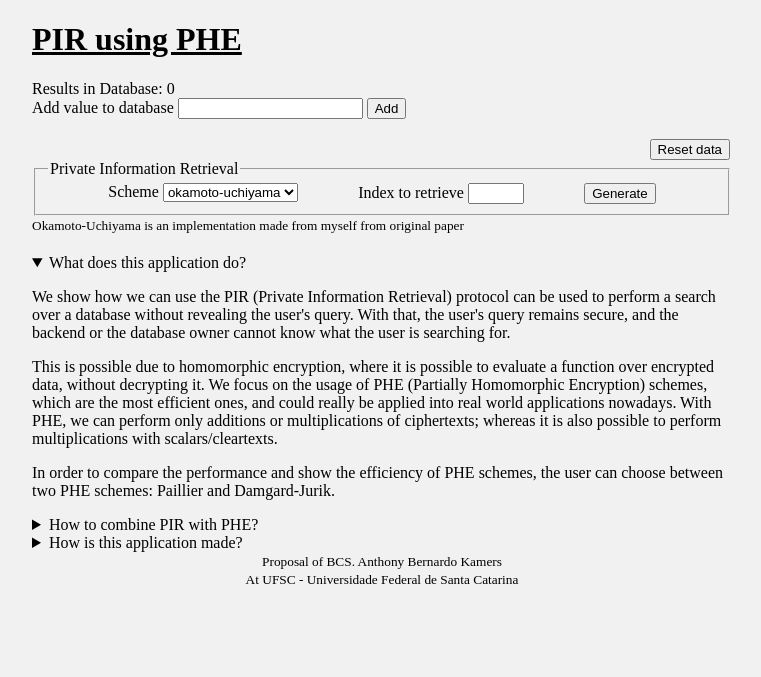
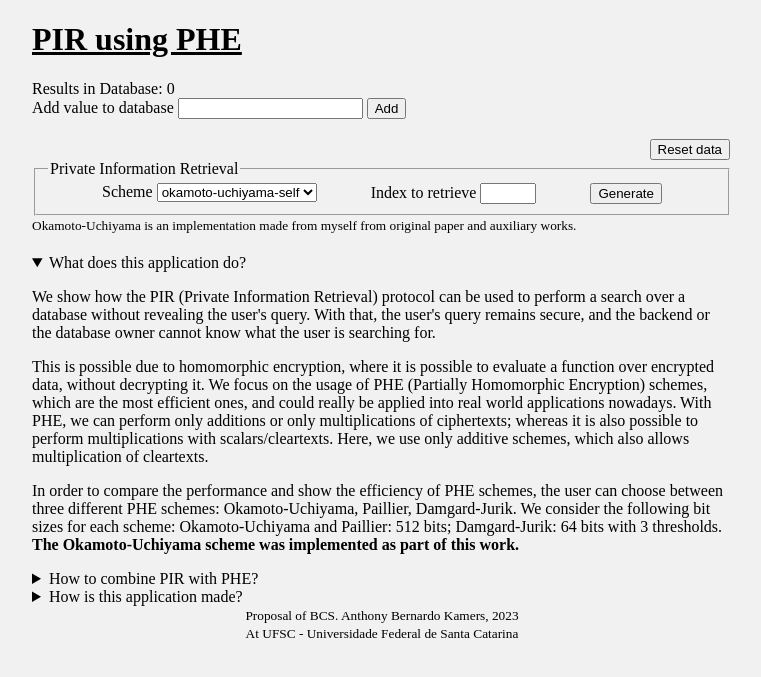
Before and after one commit to AnthonyKamers/phe-pir, a Flask app: page / in a window 1280 px wide. Shown: the top 677 px of the page, without its empty margins (258-1019 px from the left). Run offline with Flask 3, Linux system fonts and the light colour scheme.

Commit message:
Standardizing length of keys in bits + better FAQ + better README

```diff
--- a/client-server/app.py
+++ b/client-server/app.py
@@ -1,7 +1,7 @@
 from flask import Flask, render_template, request, redirect, session
 from flask_session import Session
 
-from crypto_client import generate_keypair, plain_hot, encrypt_hot, map_scheme_algorithm
+from crypto_client import generate_keypair, plain_hot, encrypt_hot, schemes
 from crypto_server import sum_encrypted
 from db import create_table, get_qtd, get_all, new_result
 from utils import show_title_private_key, show_private_key, show_encrypted_value, private_key_sessions
@@ -34,7 +34,7 @@ def page_not_found(error):
 def index():
     if session.get('step') is None:
         session['step'] = 0
-    return render_template('pages/index.jinja', qtd=get_qtd(), schemes=list(map_scheme_algorithm.keys()))
+    return render_template('pages/index.jinja', qtd=get_qtd(), schemes=schemes)
 
 
 @app.route('/add', methods=['POST'])
--- a/client-server/crypto_client.py
+++ b/client-server/crypto_client.py
@@ -4,17 +4,21 @@ from phe.paillier import generate_paillier_keypair as paillier_keygen
 from okamoto_uchiyama.okamoto_uchiyama import generate_okamoto_uchiyama as okamoto_uchiyama_keygen
 from utils import time_function
 
-map_scheme_algorithm = {
-    'okamoto-uchiyama': okamoto_uchiyama_keygen,
-    'damgard-jurik': damgard_jurik_keygen,
-    'paillier': paillier_keygen,
-}
+DAMGARD_JURIK_BIT_SIZE = 64
+DEFAULT_BIT_SIZE = 512
 
+schemes = ['okamoto-uchiyama-self', 'damgard-jurik', 'paillier',]
 
 @time_function('keygen')
 def generate_keypair(scheme: str):
-    if scheme in map_scheme_algorithm:
-        return map_scheme_algorithm[scheme]()
+    if scheme in schemes:
+        match scheme:
+            case 'paillier':
+                return paillier_keygen(n_length=DEFAULT_BIT_SIZE)
+            case 'okamoto-uchiyama-self':
+                return okamoto_uchiyama_keygen(DEFAULT_BIT_SIZE)
+            case 'damgard-jurik':
+                return damgard_jurik_keygen(DAMGARD_JURIK_BIT_SIZE)
     else:
         raise ValueError('Invalid scheme')
 
--- a/client-server/okamoto_uchiyama/okamoto_uchiyama.py
+++ b/client-server/okamoto_uchiyama/okamoto_uchiyama.py
@@ -50,6 +50,8 @@ class PublicKeyOkamotoUchiyama:
             raise Exception(f"The message must be between 0 and 2**{self.k - 1}")
 
         r = randint(1, self.n)
+
+        # more efficient
         ciphertext = pow(self.g, m + (self.n * r), self.n)
         return EncryptedOkamotoUchiyama(ciphertext, self)
 
@@ -60,13 +62,13 @@ class PrivateKeyOkamotoUchiyama(AbstractPublicKey):
         self.p = p
         self.p_square = p * p
         self.q = q
+        self.g_p = modular_inverse(self.discrete_logarithm(self.public_key.g), self.p)
 
     def decrypt(self, ciphertext: EncryptedOkamotoUchiyama):
         AbstractPublicKey.check_public_key(self, ciphertext)
 
-        g_p = modular_inverse(self.discrete_logarithm(self.public_key.g), self.p)
         c_p = self.discrete_logarithm(ciphertext.ciphertext)
-        return (c_p * g_p) % self.p
+        return (c_p * self.g_p) % self.p
 
     def discrete_logarithm(self, c: int):
         z = pow(c, self.p - 1, self.p_square)
--- a/client-server/templates/components/faq.jinja
+++ b/client-server/templates/components/faq.jinja
@@ -2,7 +2,7 @@
     <details open>
         <summary>What does this application do?</summary>
         <p>
-            We show how we can use the PIR (Private Information Retrieval) protocol
+            We show how the PIR (Private Information Retrieval) protocol
             can be used to perform a search over a database without revealing the
             user's query. With that, the user's query remains secure, and the backend
             or the database owner cannot know what the user is searching for.
@@ -13,14 +13,18 @@
             to evaluate a function over encrypted data, without decrypting it. We focus
             on the usage of PHE (Partially Homomorphic Encryption) schemes, which are
             the most efficient ones, and could really be applied into real world
-            applications nowadays. With PHE, we can perform only additions or
+            applications nowadays. With PHE, we can perform only additions or only
             multiplications of ciphertexts; whereas it is also possible to perform
-            multiplications with scalars/cleartexts.
+            multiplications with scalars/cleartexts. Here, we use only additive schemes,
+            which also allows multiplication of cleartexts.
         </p>
 
         <p>
             In order to compare the performance and show the efficiency of PHE schemes,
-            the user can choose between two PHE schemes: Paillier and Damgard-Jurik.
+            the user can choose between three different PHE schemes: Okamoto-Uchiyama,
+            Paillier, Damgard-Jurik. We consider the following bit sizes for each scheme:
+            Okamoto-Uchiyama and Paillier: 512 bits; Damgard-Jurik: 64 bits with 3 thresholds.
+            <b>The Okamoto-Uchiyama scheme was implemented as part of this work.</b>
         </p>
     </details>
     <details>
@@ -30,7 +34,8 @@
             To construct the PIR protocol with a PHE scheme, we only rely on
             addition of ciphertexts and multiplication with scalars. We also don't need
             to encrypt the whole database, but it is necessary to run through all elements
-            on it. The protocol has the following steps:
+            on it, as such the protocol has a complexity of <code>O(n)</code>. The protocol
+            has the following steps:
         </p>
         <ol class="steps">
             <li>
@@ -45,7 +50,7 @@
             <li>
                 The server runs through all elements of the database, and for each element,
                 it multiplies the encrypted vector element with the correspondent non-ciphered
-                element in the database. Here we use the multiplication with a ciphertext and
+                element in the database. Here we use the multiplication between a ciphertext and
                 a cleartext. Then, we need to sum all of these multiplications, homomorphically.
             </li>
             <li>
@@ -69,9 +74,10 @@
         </p>
         <p>
             The core is done in Python 3.10, using the Flask framework to serve the application.
-            The database is a very simple SQLite database, where it is parsed by Python and
-            showed using Python. The schemes we use are the Paillier and the Damgard-Jurik schemes,
-            so the packages we also use is `phe` for the former, and `damgard-jurik` for the last.
+            The database is a very simple SQLite database (managed using package `peewee`), where
+            it is parsed by Python and showed using Jinja (Python + HTML). The schemes we use are Paillier
+            (package `phe`), and the Damgard-Jurik (package `damgard-jurik`), while the Okamoto-Uchiyama
+            one was implemented by myself, in order to understand the whole construction.
         </p>
     </details>
 </div>
--- a/client-server/templates/layout/base.jinja
+++ b/client-server/templates/layout/base.jinja
@@ -14,7 +14,7 @@
         {% endblock %}
     </div>
     <div class="footer">
-        <small>Proposal of BCS. Anthony Bernardo Kamers</small>
+        <small>Proposal of BCS. Anthony Bernardo Kamers, 2023</small>
         <br>
         <small>At UFSC - Universidade Federal de Santa Catarina</small>
     </div>
--- a/client-server/templates/pages/index.jinja
+++ b/client-server/templates/pages/index.jinja
@@ -25,7 +25,7 @@
             {% include 'components/steps/step2-3.jinja' %}
             {% include 'components/steps/step4-5.jinja' %}
         </fieldset>
-        <small>Okamoto-Uchiyama is an implementation made from myself from original paper</small>
+        <small>Okamoto-Uchiyama is an implementation made from myself from original paper and auxiliary works.</small>
     </div>
 
     {% include 'components/faq.jinja' %}
--- a/client-server/utils.py
+++ b/client-server/utils.py
@@ -31,7 +31,7 @@ def time_function(argument):
 map_private_key_title = {
     'paillier': 'p,q',
     'damgard-jurik': 'Four delta values',
-    'okamoto-uchiyama': 'p,q'
+    'okamoto-uchiyama-self': 'p,q'
 }
 
 
@@ -43,7 +43,7 @@ def show_private_key():
     scheme = session['scheme']
     private = session['private']
     match scheme:
-        case 'paillier' | 'okamoto-uchiyama':
+        case 'paillier' | 'okamoto-uchiyama-self':
             return f'{private.p}|{private.q}'
         case 'damgard-jurik':
             return f'{private.inv_four_delta_squared}'
@@ -58,7 +58,7 @@ def show_encrypted_value(encrypted):
             return encrypted._EncryptedNumber__ciphertext
         case 'damgard-jurik':
             return encrypted.value
-        case 'okamoto-uchiyama':
+        case 'okamoto-uchiyama-self':
             return encrypted.ciphertext
         case _:
             return 'Undefined'
```
Also changed, not shown: README.md.
